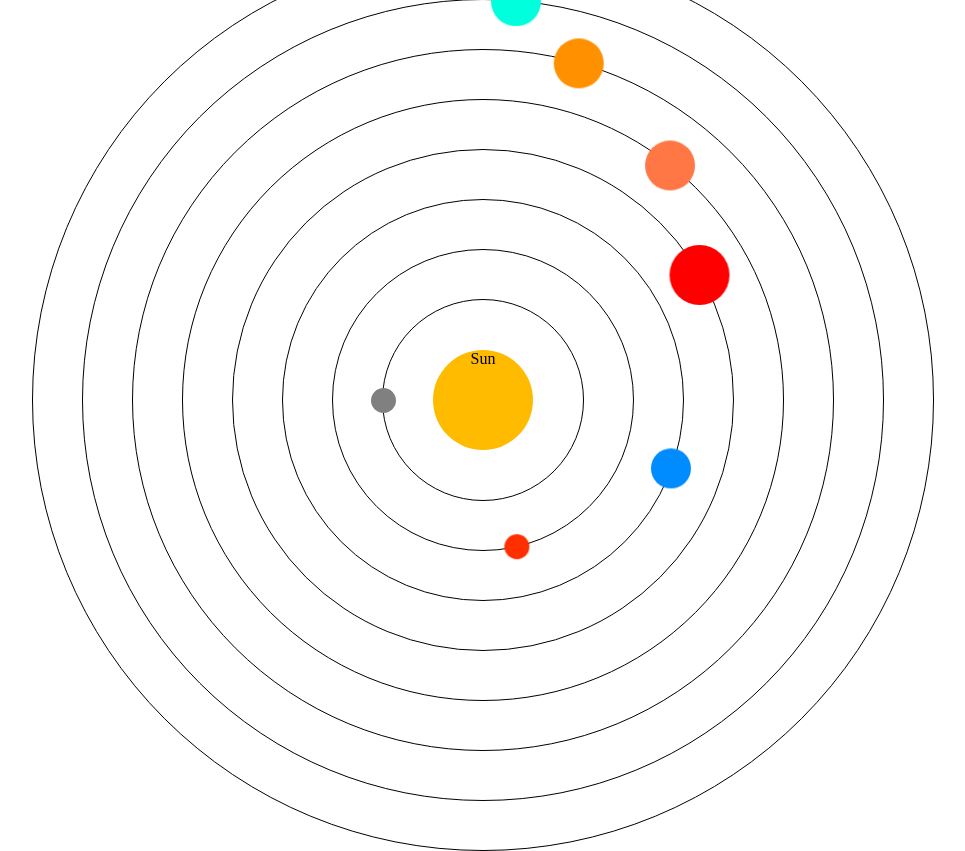
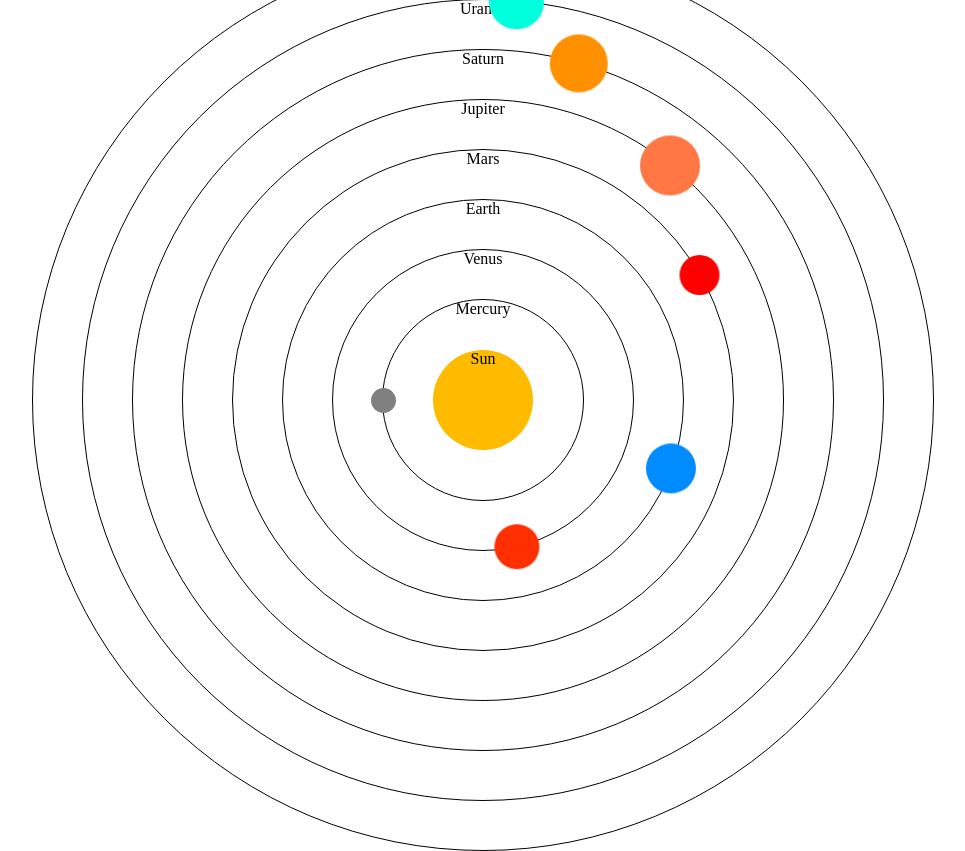
Before and after one commit to tamilnambi/solar-system-css, a plain HTML site: page index.html in a window 1280 px wide. Shown: the whole page, without its empty margins (157-1122 px from the left). Drawn offline with Linux system fonts and the light colour scheme.

Commit message:
size corection

```diff
--- a/index.html
+++ b/index.html
@@ -9,21 +9,21 @@
 </head>
 <body>
     <div class="sun">Sun</div>
-    <div class="mercury-orbit"></div>
+    <div class="mercury-orbit">Mercury</div>
     <div class="mercury"></div>
-    <div class="venus-orbit"></div>
+    <div class="venus-orbit">Venus</div>
     <div class="venus"></div>
-    <div class="earth-orbit"></div>
+    <div class="earth-orbit">Earth</div>
     <div class="earth"></div>
-    <div class="mars-orbit"></div>
+    <div class="mars-orbit">Mars</div>
     <div class="mars"></div>
-    <div class="jupiter-orbit"></div>
+    <div class="jupiter-orbit">Jupiter</div>
     <div class="jupiter"></div>
-    <div class="saturn-orbit"></div>
+    <div class="saturn-orbit">Saturn</div>
     <div class="saturn"></div>
-    <div class="uranus-orbit"></div>
+    <div class="uranus-orbit">Uranus</div>
     <div class="uranus"></div>
-    <div class="neptune-orbit"></div>
+    <div class="neptune-orbit">Neptune</div>
     <div class="neptune"></div>
 </body>
 </html>
--- a/style.css
+++ b/style.css
@@ -63,8 +63,8 @@ body{
     position: absolute;
 }
 .venus{
-    height: 25px;
-    width: 25px;
+    height: 45px;
+    width: 45px;
     border-radius: 50%;
     background-color: rgb(255, 47, 0);
     top:0;
@@ -95,8 +95,8 @@ body{
     position: absolute;
 }
 .earth{
-    height: 40px;
-    width: 40px;
+    height: 50px;
+    width: 50px;
     border-radius: 50%;
     background-color: rgb(0, 140, 255);
     top:0;
@@ -127,8 +127,8 @@ body{
     position: absolute;
 }
 .mars{
-    height: 60px;
-    width: 60px;
+    height: 40px;
+    width: 40px;
     border-radius: 50%;
     background-color: rgb(255, 0, 0);
     top:0;
@@ -159,8 +159,8 @@ body{
     position: absolute;
 }
 .jupiter{
-    height: 50px;
-    width: 50px;
+    height: 60px;
+    width: 60px;
     border-radius: 50%;
     background-color: rgb(255, 119, 69);
     top:0;
@@ -191,8 +191,8 @@ body{
     position: absolute;
 }
 .saturn{
-    height: 50px;
-    width: 50px;
+    height: 58px;
+    width: 58px;
     border-radius: 50%;
     background-color: rgb(255, 145, 0);
     top:0;
@@ -223,8 +223,8 @@ body{
     position: absolute;
 }
 .uranus{
-    height: 50px;
-    width: 50px;
+    height: 55px;
+    width: 55px;
     border-radius: 50%;
     background-color: rgb(0, 255, 221);
     top:0;
@@ -255,8 +255,8 @@ body{
     position: absolute;
 }
 .neptune{
-    height: 50px;
-    width: 50px;
+    height: 53px;
+    width: 53px;
     border-radius: 50%;
     background-color: rgb(0, 98, 255);
     top:0;
```
